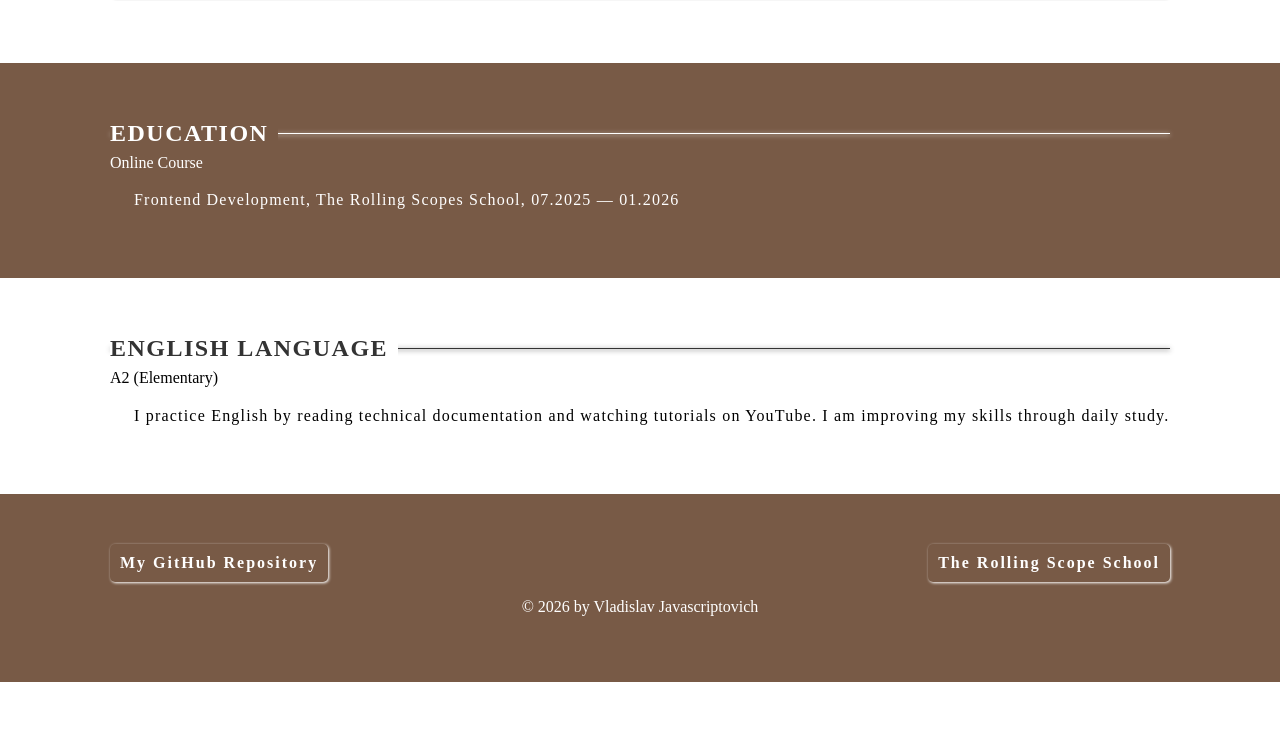
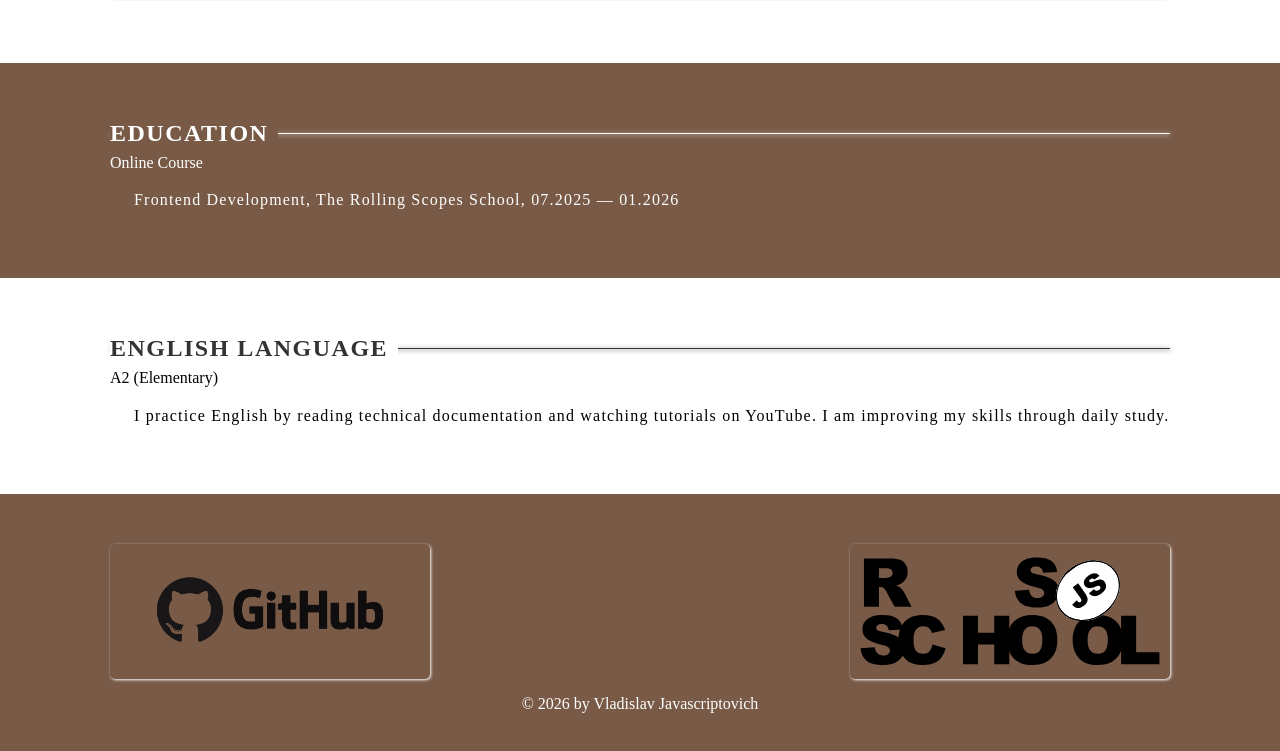
Before and after one commit to vladislav6/rsschool-cv, a website built with Vite: page index.html in a window 1280 px wide. Shown: the part 2584-3335 px from the top of the page. Before the commit the page ends 3266 px from the top, so only its background shows below. Built offline with nearby package versions, Linux system fonts and the light colour scheme.

Commit message:
feat: add gh and rs pictures

```diff
--- a/index.html
+++ b/index.html
@@ -158,8 +158,12 @@
   <footer>
     <div class="conteiner">
       <div class="links-line">
-        <a href="https://github.com/vladislav6" target="_blank">My GitHub Repository</a>
-        <a href="https://rs.com/" target="_blank">The Rolling Scope School</a>
+        <a href="https://github.com/vladislav6" target="_blank">
+          <img src="/src/img/github.png" width="300" height="111" alt="My GitHub Repository">
+        </a>
+        <a href="https://rs.school/courses/javascript" target="_blank">
+          <img src="/src/img/rs-school-logo.svg" width="300" height="111" alt="The Rolling Scope School">
+        </a>
       </div>
       <p class="copyright">&copy; 2026 by Vladislav Javascriptovich</p>
     </div>
```
Also changed, not shown: src/img/github.png (added), src/img/rs-school-logo.svg (added).
